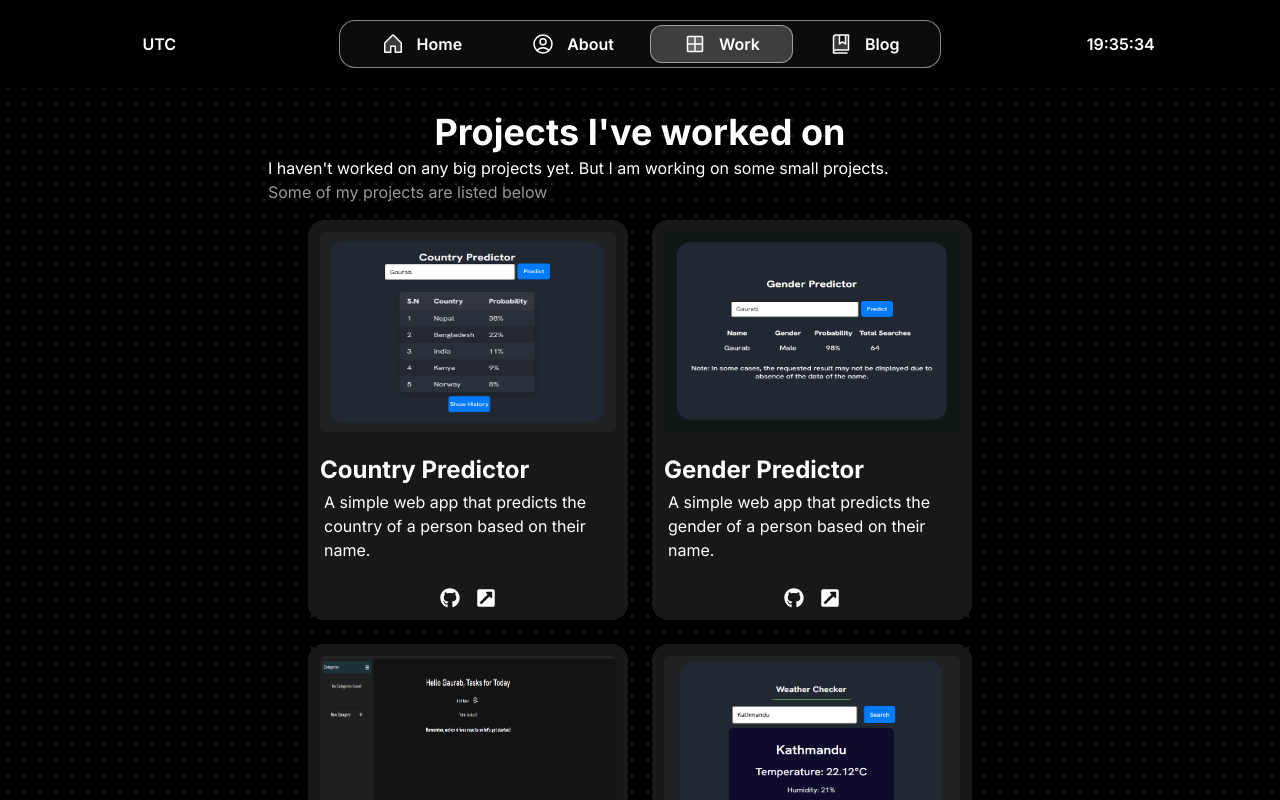
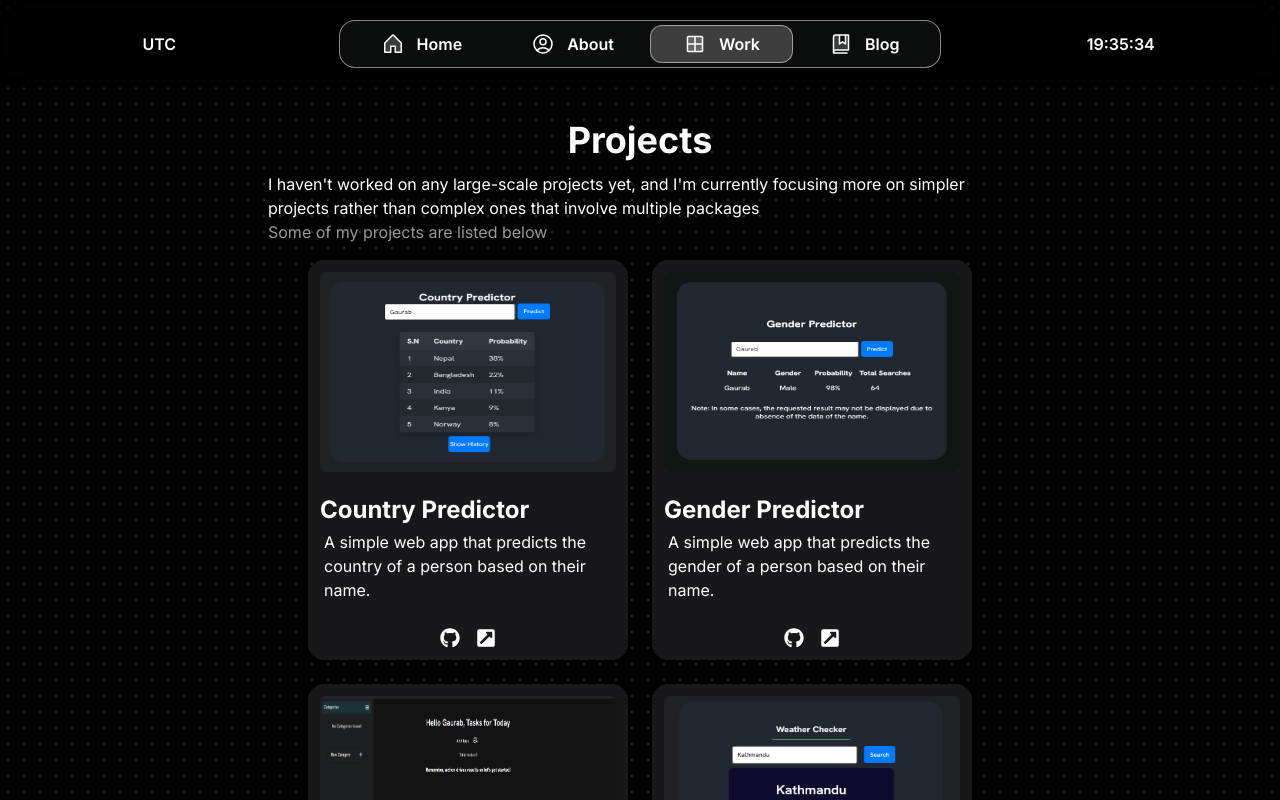
Before and after one commit to GaurabDhakal/portfolio, a Next.js app: page /work in a window 1280 px wide. Shown: the top 800 px of the page. Built offline with nearby package versions, Linux system fonts and the light colour scheme.

Commit message:
Refactor Work page and Footer component for improved structure and clarity

```diff
--- a/app/work/page.tsx
+++ b/app/work/page.tsx
@@ -8,13 +8,12 @@ const Work = () => {
     return (
         <div className="text-white sm:my-10 space-y-3 sm:max-w-190">
             <div>
-                <h1 className="text-4xl font-bold text-center">
-                    Projects {`I've`} worked on
-                </h1>
+                <h1 className="p-2 text-4xl font-bold text-center">Projects</h1>
                 <div className="px-2 py-1">
                     <p>
-                        I {`haven't `} worked on any big projects yet. But I{" "}
-                        {`am `} working on some small projects.
+                        I {`haven't`} worked on any large-scale projects yet,
+                        and {`I'm`} currently focusing more on simpler projects
+                        rather than complex ones that involve multiple packages
                     </p>
                     <p className="text-white/60">
                         Some of my projects are listed below
--- a/components/Footer.tsx
+++ b/components/Footer.tsx
@@ -12,7 +12,12 @@ export const Footer = () => {
 
                 <div className="flex space-x-3 text-white">
                     {FooterIcons.map(({ svg, link }, index) => (
-                    <a key={index} href={link} className="flex" target="_blank">
+                        <a
+                            key={index + 22}
+                            href={link}
+                            className="flex"
+                            target="_blank"
+                        >
                             {svg}
                         </a>
                     ))}
```
Lines whose indentation alone changed are shown as unchanged.
